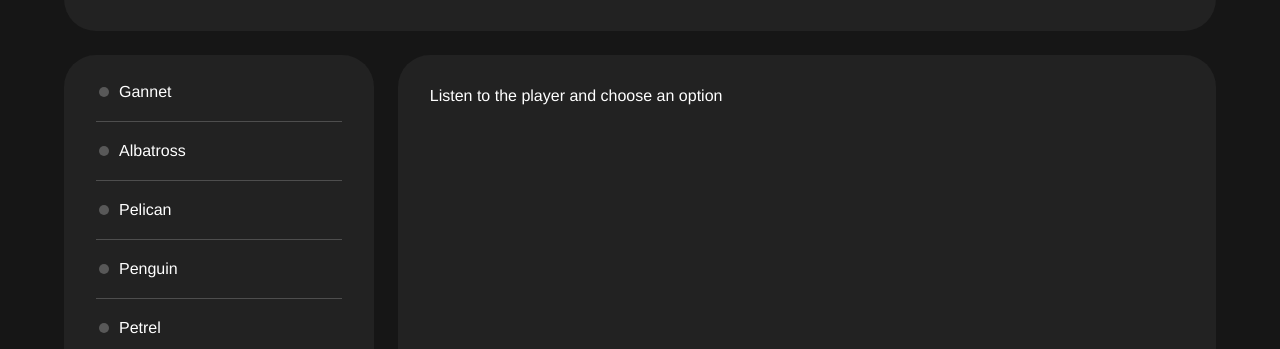
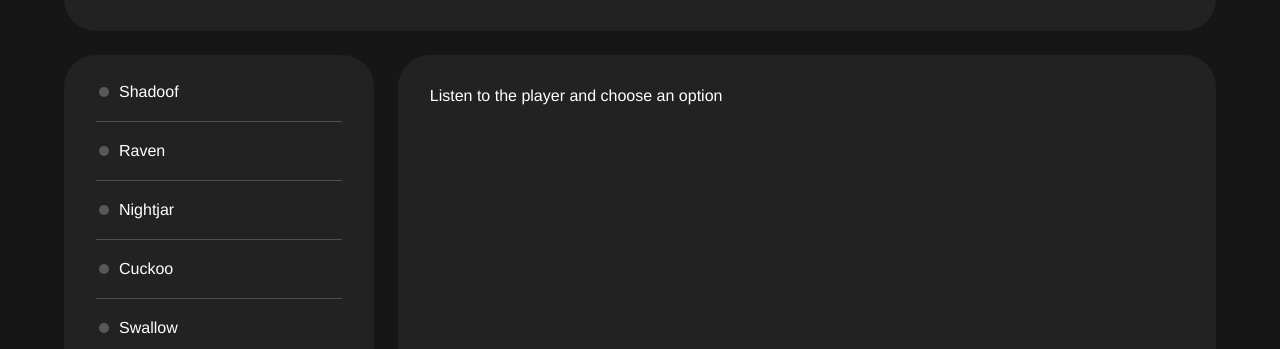
Before and after one commit to zhuravskayalina/songbird, a React (Vite) app: page /game in a window 1280 px wide. Shown: the part 451-800 px from the top of the page. Built offline with nearby package versions, Linux system fonts and the light colour scheme.

Commit message:
fix: level

```diff
--- a/src/routes/Game.tsx
+++ b/src/routes/Game.tsx
@@ -19,7 +19,7 @@ import { addWinner } from '../../store/slices/game.ts';
 const levels = Object.keys(birdsDataEn) as LevelsEn[];
 
 const Game = () => {
-  const [levelCounter, setLevelCounter] = useState(5);
+  const [levelCounter, setLevelCounter] = useState(0);
   const [score, setScore] = useState(0);
   const [levelData, setLevelData] = useState<Bird[]>();
   const [currentBird, setCurrentBird] = useState<Bird>();
```
